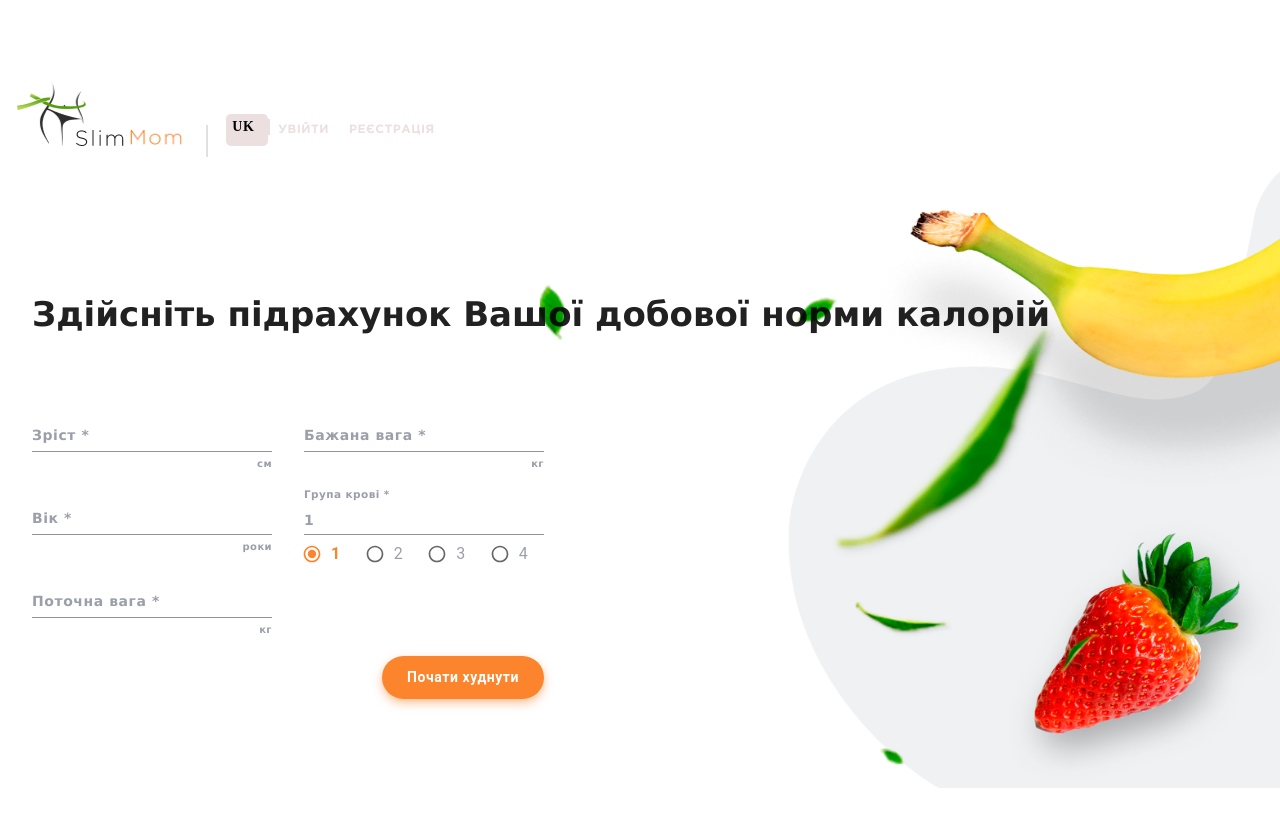
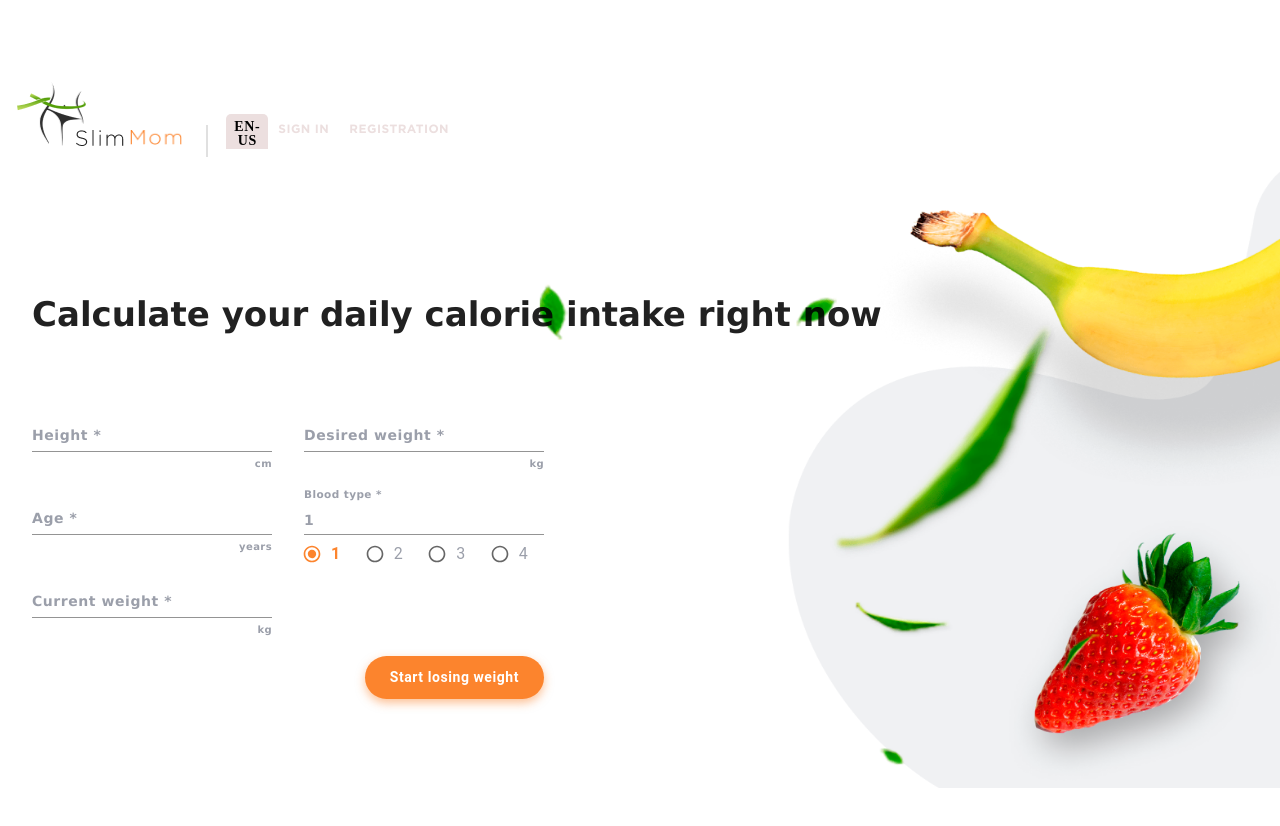
Before and after one commit to denyskuz/slimmom, a React (Create React App) app: page / in a window 1280 px wide. Shown: the top 826 px of the page. Built offline with nearby package versions, Linux system fonts and the light colour scheme; no server answers.

Commit message:
SLIMMOM: ----

```diff
--- a/src/components/Header/AuthNav/AuthNav.js
+++ b/src/components/Header/AuthNav/AuthNav.js
@@ -2,27 +2,32 @@ import { Link, LangSwitcher, LangList, LangButton } from './AuthNav.styled';
 import React, { useState } from 'react';
 import { useTranslation } from 'react-i18next';
 import i18n from './../../../translations/i18n';
+import i18next from 'i18next';
 import '/node_modules/flag-icons/css/flag-icons.min.css';
 
 const AuthNav = () => {
   const { t } = useTranslation();
   const [droped, setDroped] = useState('');
-  const [language, setLanguage] = useState('en');
+  // const [language, setLanguage] = useState('en');
 
   const hadleChangeLang = language => {
-    i18n.changeLanguage(language);
-    setLanguage(language);
+    console.log('language', language);
+    i18next.changeLanguage(language);
+    // setLanguage(language);
   };
+  console.log('i18next', i18next.languages);
+  console.log('i18next', i18next.language);
+  console.log('i18next', i18next);
   return (
     <>
       <LangSwitcher onClick={() => setDroped(!droped)}>
         <LangList className={droped ? 'droped' : ''}>
-          {i18n.languages.map(lang => (
+          {i18next.languages.map(lang => (
             <LangButton
-              className={lang === i18n.language ? 'active' : ''}
+              className={lang === i18next.language ? 'active' : ''}
               type="button"
-              onClick={() => hadleChangeLang(language)}
-              key={language}
+              onClick={() => hadleChangeLang(lang)}
+              key={lang}
             >
               {lang}
             </LangButton>
--- a/src/translations/i18n.js
+++ b/src/translations/i18n.js
@@ -27,8 +27,9 @@ i18n
     interpolation: {
       escapeValue: false,
     },
+    fallbackLng:['en', 'uk']
   });
 
-i18n.changeLanguage('uk');
+// i18n.changeLanguage('uk');
 
 export default i18n;
```
